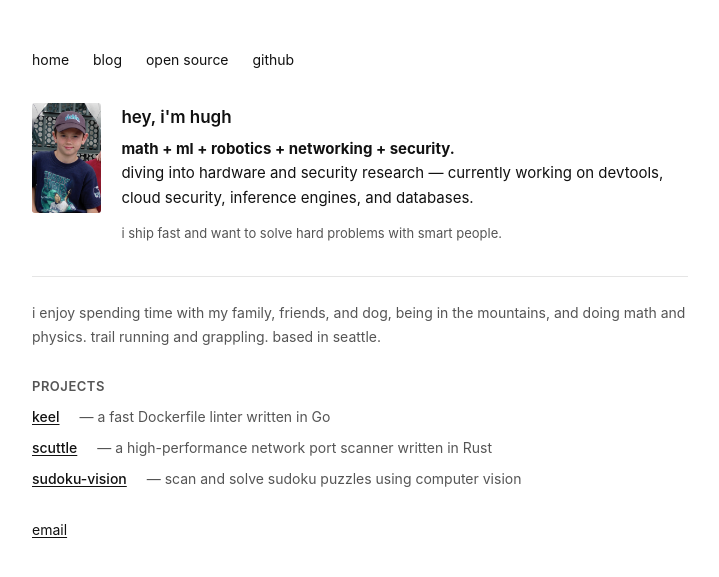
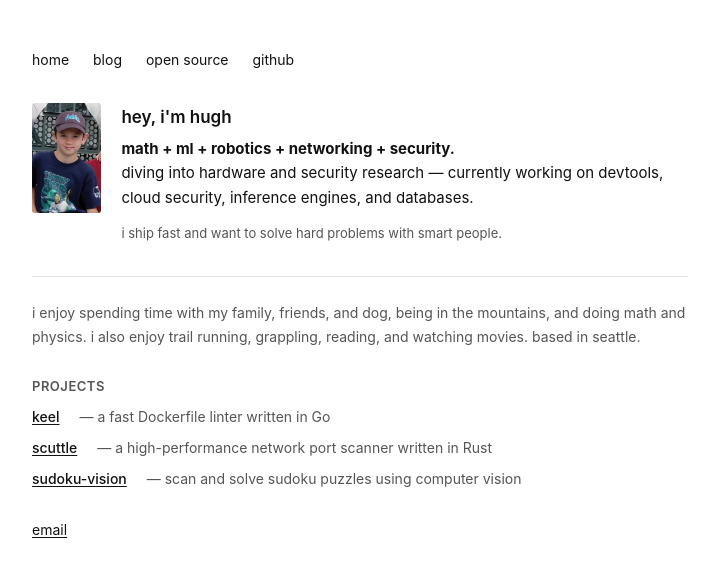
Before and after one commit to HueCodes/HueCodes.github.io, a Jekyll site: the page built from index.md, in a window 1280 px wide. Shown: the top 577 px of the page, without its empty margins (280-999 px from the left). Built offline with Jekyll 4.4.1, drawn with Linux system fonts in a browser that asks for light colours.

Commit message:
update personal interests section

```diff
--- a/index.md
+++ b/index.md
@@ -24,7 +24,7 @@ title: home
 <hr class="divider">
 
 <div class="section">
-  <p>i enjoy spending time with my family, friends, and dog, being in the mountains, and doing math and physics. trail running and grappling. based in seattle.</p>
+  <p>i enjoy spending time with my family, friends, and dog, being in the mountains, and doing math and physics. i also enjoy trail running, grappling, reading, and watching movies. based in seattle.</p>
 </div>
 
 <div class="section">
```
